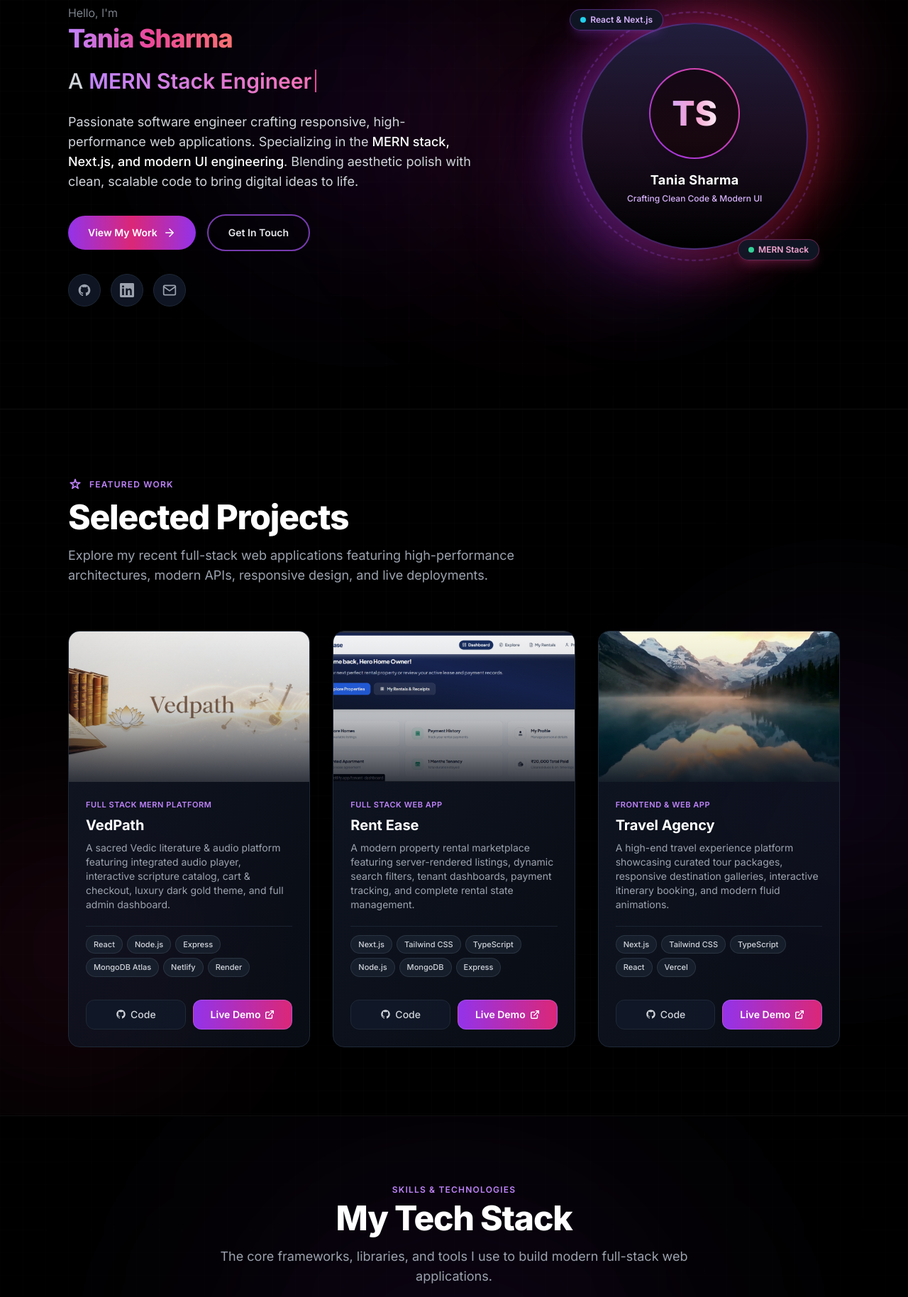
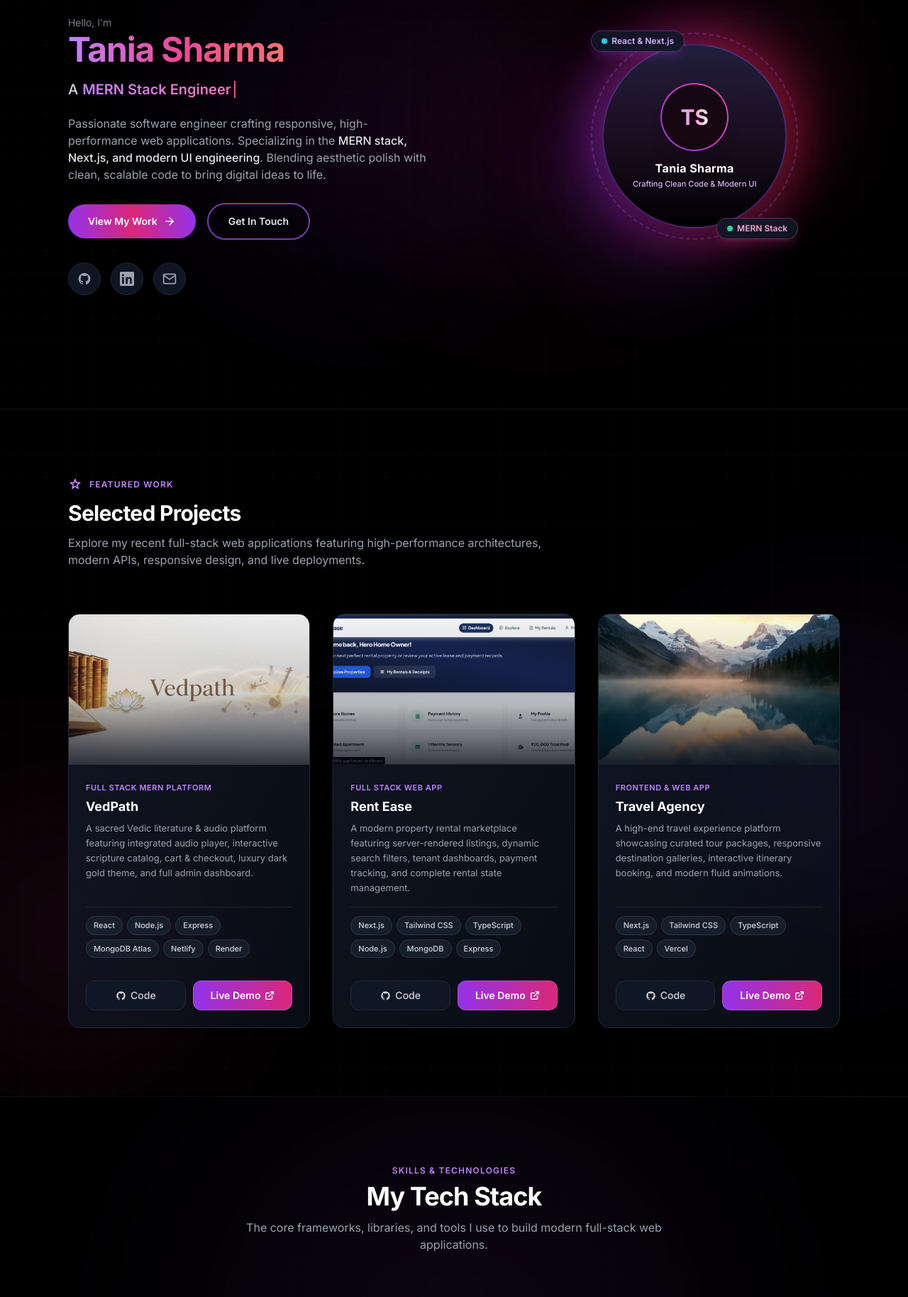
Before and after one commit to taniasha/Portfolio, a Next.js app: page / in a window 1280 px wide. Shown: the part 224-2052 px from the top of the page at 71% size. Built offline with nearby package versions, Linux system fonts and the light colour scheme.

Commit message:
scale down typography across all components

```diff
--- a/src/app/contact/page.tsx
+++ b/src/app/contact/page.tsx
@@ -42,10 +42,10 @@ export default function ContactPage() {
             transition={{ duration: 0.5, ease: EASE }}
             className="text-center mb-8"
           >
-            <h1 className="text-2xl sm:text-4xl font-extrabold tracking-tight text-white mb-2">
+            <h1 className="text-2xl sm:text-3xl font-bold tracking-tight text-white mb-2">
               Contact Me
             </h1>
-            <p className="text-sm sm:text-base text-gray-400">
+            <p className="text-xs sm:text-sm text-gray-400">
               Have a project, role, or collaboration in mind? Reach out anytime!
             </p>
           </motion.div>
@@ -59,15 +59,15 @@ export default function ContactPage() {
           >
             {/* Top Card Header: Profile Info */}
             <div className="flex items-center gap-4 pb-6 border-b border-gray-800/80">
-              <div className="w-14 h-14 rounded-2xl bg-gradient-to-tr from-purple-600 to-pink-500 p-[1.5px] shadow-lg shrink-0">
-                <div className="w-full h-full bg-black rounded-2xl flex items-center justify-center font-black text-lg text-transparent bg-clip-text bg-gradient-to-r from-purple-300 to-pink-300">
+              <div className="w-12 h-12 rounded-xl bg-gradient-to-tr from-purple-600 to-pink-500 p-[1.5px] shadow-lg shrink-0">
+                <div className="w-full h-full bg-black rounded-xl flex items-center justify-center font-black text-base text-transparent bg-clip-text bg-gradient-to-r from-purple-300 to-pink-300">
                   TS
                 </div>
               </div>
 
               <div>
                 <div className="flex items-center gap-2">
-                  <h2 className="text-xl sm:text-2xl font-bold text-white tracking-wide">
+                  <h2 className="text-lg sm:text-xl font-bold text-white tracking-wide">
                     Tania Sharma
                   </h2>
                   <span className="px-2.5 py-0.5 rounded-full bg-purple-500/10 border border-purple-500/30 text-[11px] font-semibold text-purple-300">
@@ -93,7 +93,7 @@ export default function ContactPage() {
                       Email
                     </span>
                     <a
-                      href="mailto:bishupandit07@gmail.com"
+                      href="mailto:taniaasharma28@gmail.com"
                       className="text-sm sm:text-base font-semibold text-white hover:text-purple-300 transition-colors break-all"
                     >
                       bishupandit07@gmail.com
--- a/src/components/Hero.tsx
+++ b/src/components/Hero.tsx
@@ -85,10 +85,10 @@ export default function Hero() {
               animate={{ opacity: 1, y: 0 }}
               transition={{ duration: 0.6, delay: 0.1, ease: EASE }}
             >
-              <p className="text-sm sm:text-base font-light text-gray-400 mb-1">
+              <p className="text-xs sm:text-sm font-light text-gray-400 mb-1">
                 Hello, I&apos;m
               </p>
-              <h1 className="text-4xl sm:text-4xl lg:text-4xl font-extrabold tracking-tight mb-4">
+              <h1 className="text-3xl sm:text-4xl lg:text-5xl font-bold tracking-tight mb-3">
                 <span className="bg-clip-text text-transparent bg-gradient-to-r from-purple-400 via-pink-500 to-red-400">
                   Tania Sharma
                 </span>
@@ -100,15 +100,15 @@ export default function Hero() {
               initial={{ opacity: 0, y: 20 }}
               animate={{ opacity: 1, y: 0 }}
               transition={{ duration: 0.6, delay: 0.2, ease: EASE }}
-              className="h-10 sm:h-12 flex items-center justify-center lg:justify-start mb-5"
+              className="h-8 sm:h-10 flex items-center justify-center lg:justify-start mb-4"
             >
-              <span className="text-xl sm:text-2xl lg:text-3xl font-medium text-gray-300">
+              <span className="text-base sm:text-lg lg:text-xl font-medium text-gray-300">
                 A{" "}
               </span>
-              <span className="text-xl sm:text-2xl lg:text-3xl font-semibold ml-2 text-transparent bg-clip-text bg-gradient-to-r from-purple-400 to-pink-400">
+              <span className="text-base sm:text-lg lg:text-xl font-semibold ml-1.5 text-transparent bg-clip-text bg-gradient-to-r from-purple-400 to-pink-400">
                 {displayText}
               </span>
-              <span className="inline-block w-0.5 h-6 sm:h-8 ml-1 bg-pink-500 animate-pulse" />
+              <span className="inline-block w-0.5 h-5 sm:h-6 ml-1 bg-pink-500 animate-pulse" />
             </motion.div>
 
             {/* Bio paragraph */}
@@ -116,10 +116,10 @@ export default function Hero() {
               initial={{ opacity: 0, y: 20 }}
               animate={{ opacity: 1, y: 0 }}
               transition={{ duration: 0.6, delay: 0.3, ease: EASE }}
-              className="text-gray-300 text-base sm:text-lg leading-relaxed mb-8 max-w-xl mx-auto lg:mx-0"
+              className="text-gray-400 text-sm sm:text-base leading-relaxed mb-7 max-w-lg mx-auto lg:mx-0"
             >
               Passionate software engineer crafting responsive, high-performance web applications.
-              Specializing in the <span className="text-white font-medium">MERN stack, Next.js, and modern UI engineering</span>.
+              Specializing in the <span className="text-gray-200 font-medium">MERN stack, Next.js, and modern UI engineering</span>.
               Blending aesthetic polish with clean, scalable code to bring digital ideas to life.
             </motion.p>
 
@@ -235,23 +235,23 @@ export default function Hero() {
               </div>
 
               {/* Main Avatar / Portrait Frame */}
-              <div className="w-[260px] h-[260px] sm:w-[320px] sm:h-[320px] rounded-full overflow-hidden border-2 border-purple-500/40 bg-gradient-to-b from-gray-900 via-gray-950 to-black relative shadow-2xl flex flex-col items-center justify-center p-6 text-center group">
+              <div className="w-[220px] h-[220px] sm:w-[260px] sm:h-[260px] rounded-full overflow-hidden border-2 border-purple-500/40 bg-gradient-to-b from-gray-900 via-gray-950 to-black relative shadow-2xl flex flex-col items-center justify-center p-5 text-center group">
                 <div className="absolute inset-0 bg-gradient-to-b from-purple-500/10 via-pink-500/10 to-transparent pointer-events-none" />
 
                 {/* Developer Avatar Artwork */}
-                <div className="w-28 h-28 sm:w-32 sm:h-32 rounded-full bg-gradient-to-tr from-purple-600 to-pink-500 p-[2px] mb-4 shadow-xl">
+                <div className="w-20 h-20 sm:w-24 sm:h-24 rounded-full bg-gradient-to-tr from-purple-600 to-pink-500 p-[2px] mb-3 shadow-xl">
                   <div className="w-full h-full rounded-full bg-black flex items-center justify-center">
-                    <span className="text-4xl sm:text-5xl font-black bg-gradient-to-r from-purple-300 via-pink-300 to-white bg-clip-text text-transparent">
+                    <span className="text-2xl sm:text-3xl font-bold bg-gradient-to-r from-purple-300 via-pink-300 to-white bg-clip-text text-transparent">
                       TS
                     </span>
                   </div>
                 </div>
 
                 <div className="relative z-10">
-                  <p className="text-lg font-bold text-white tracking-wide mb-1">
+                  <p className="text-base font-bold text-white tracking-wide mb-0.5">
                     Tania Sharma
                   </p>
-                  <p className="text-xs text-purple-300 font-medium">
+                  <p className="text-[11px] text-purple-300 font-medium">
                     Crafting Clean Code &amp; Modern UI
                   </p>
                 </div>
--- a/src/components/Projects.tsx
+++ b/src/components/Projects.tsx
@@ -66,10 +66,10 @@ export default function Projects() {
             </span>
           </div>
 
-          <h2 className="text-3xl sm:text-5xl font-extrabold tracking-tight text-white mb-4">
+          <h2 className="text-2xl sm:text-3xl lg:text-3xl font-bold tracking-tight text-white mb-3">
             Selected Projects
           </h2>
-          <p className="text-base sm:text-lg text-gray-400 leading-relaxed">
+          <p className="text-sm sm:text-base text-gray-400 leading-relaxed">
             Explore my recent full-stack web applications featuring high-performance architectures,
             modern APIs, responsive design, and live deployments.
           </p>
@@ -108,19 +108,19 @@ export default function Projects() {
               </div>
 
               {/* Card Body */}
-              <div className="p-6 flex flex-col flex-1 relative z-10">
+              <div className="p-5 sm:p-6 flex flex-col flex-1 relative z-10">
                 {/* Category Badge */}
-                <span className="text-[11px] font-semibold uppercase tracking-wider text-purple-400 mb-1.5 block">
+                <span className="text-[10px] sm:text-[11px] font-semibold uppercase tracking-wider text-purple-400 mb-1 block">
                   {project.category}
                 </span>
 
                 {/* Title */}
-                <h3 className="text-xl font-bold text-white mb-2 group-hover:text-transparent group-hover:bg-clip-text group-hover:bg-gradient-to-r group-hover:from-purple-300 group-hover:to-pink-300 transition-all duration-300">
+                <h3 className="text-lg font-bold text-white mb-1.5 group-hover:text-transparent group-hover:bg-clip-text group-hover:bg-gradient-to-r group-hover:from-purple-300 group-hover:to-pink-300 transition-all duration-300">
                   {project.title}
                 </h3>
 
                 {/* Description */}
-                <p className="text-xs sm:text-sm text-gray-400 leading-relaxed mb-5 flex-1">
+                <p className="text-xs sm:text-[13px] text-gray-400 leading-relaxed mb-4 flex-1">
                   {project.description}
                 </p>
 
--- a/src/components/TechStack.tsx
+++ b/src/components/TechStack.tsx
@@ -66,10 +66,10 @@ export default function TechStack() {
           <p className="text-xs uppercase tracking-widest font-semibold text-purple-400 mb-2">
             Skills &amp; Technologies
           </p>
-          <h2 className="text-3xl sm:text-5xl font-extrabold tracking-tight text-white mb-4">
+          <h2 className="text-2xl sm:text-3xl lg:text-4xl font-bold tracking-tight text-white mb-3">
             My Tech Stack
           </h2>
-          <p className="text-base sm:text-lg text-gray-400 leading-relaxed">
+          <p className="text-sm sm:text-base text-gray-400 leading-relaxed">
             The core frameworks, libraries, and tools I use to build modern full-stack web applications.
           </p>
         </motion.div>
@@ -85,7 +85,7 @@ export default function TechStack() {
               transition={{ duration: 0.6, delay: idx * 0.15, ease: EASE }}
               className="bg-gradient-to-br from-gray-900/80 to-gray-900/40 border border-gray-800/80 rounded-2xl p-6 backdrop-blur-sm hover:border-purple-500/40 transition-all duration-300 hover:shadow-xl hover:shadow-purple-950/20"
             >
-              <h3 className="text-lg font-bold text-white mb-5 pb-3 border-b border-gray-800 flex items-center gap-2">
+              <h3 className="text-base font-bold text-white mb-4 pb-2.5 border-b border-gray-800 flex items-center gap-2">
                 <span className="w-2 h-2 rounded-full bg-gradient-to-r from-purple-500 to-pink-500" />
                 {cat.title}
               </h3>
```
